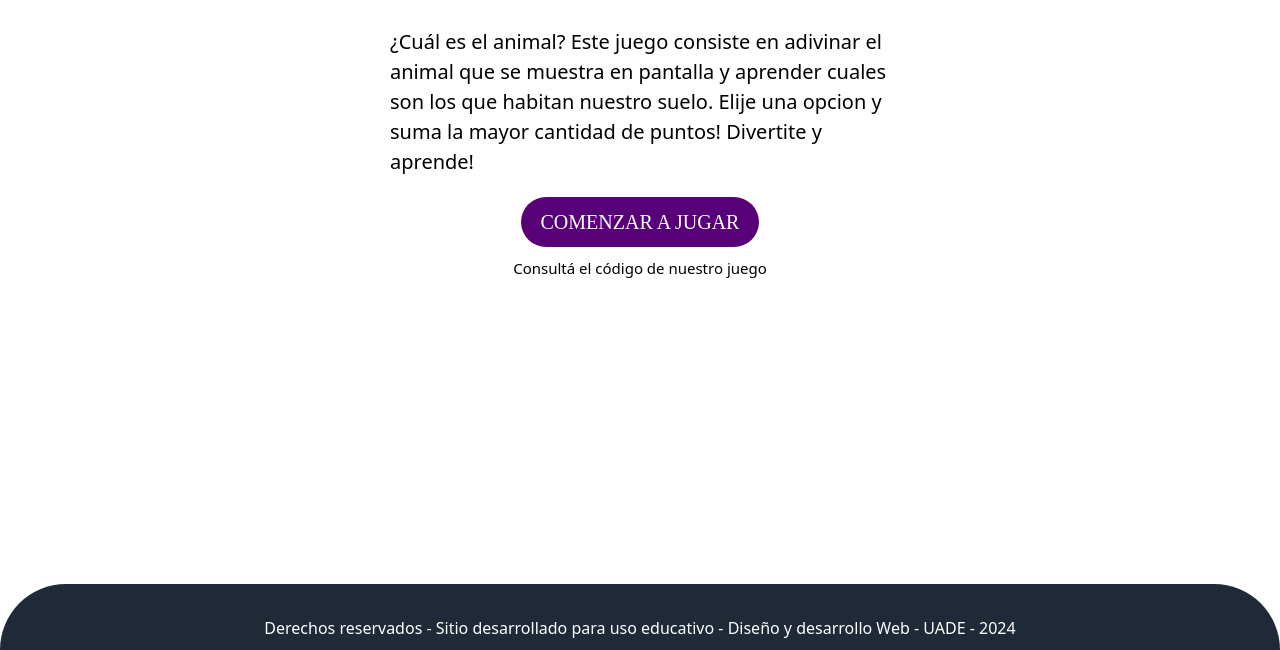
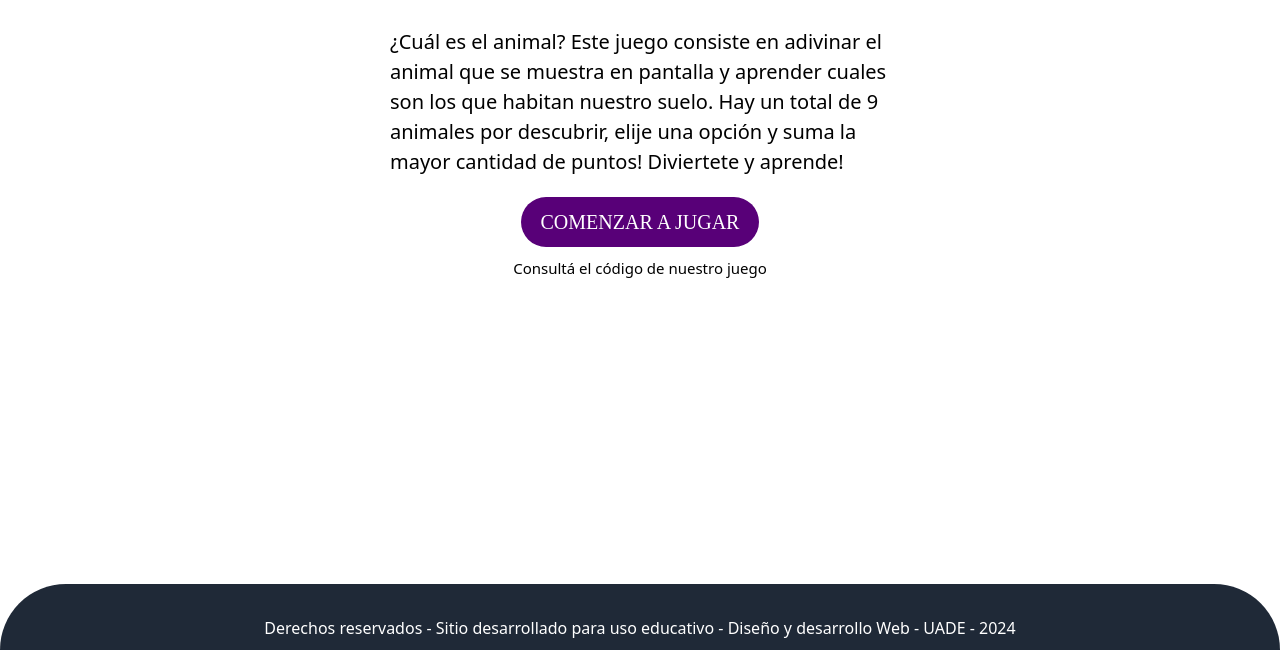
Before and after one commit to InakiCourtinade/JuegoAnimales, a plain HTML site: page index.html in a window 1280 px wide. Shown: the part 150-800 px from the top of the page. Drawn offline with nearby package versions, Linux system fonts and the light colour scheme; a web font is replaced by a local one.

Commit message:
Update index.html

```diff
--- a/index.html
+++ b/index.html
@@ -83,8 +83,8 @@
         <div id="pantalla-inicial">
             <div>
                 <p>¿Cuál es el animal? Este juego consiste en adivinar el animal que se muestra en pantalla y aprender
-                    cuales son los que habitan nuestro suelo. Elije una opcion
-                    y suma la mayor cantidad de puntos! Divertite y aprende!
+                    cuales son los que habitan nuestro suelo. Hay un total de 9 animales por descubrir, elije una opción
+                    y suma la mayor cantidad de puntos! Diviertete y aprende!
                 </p>
             </div>
             <div>
```
